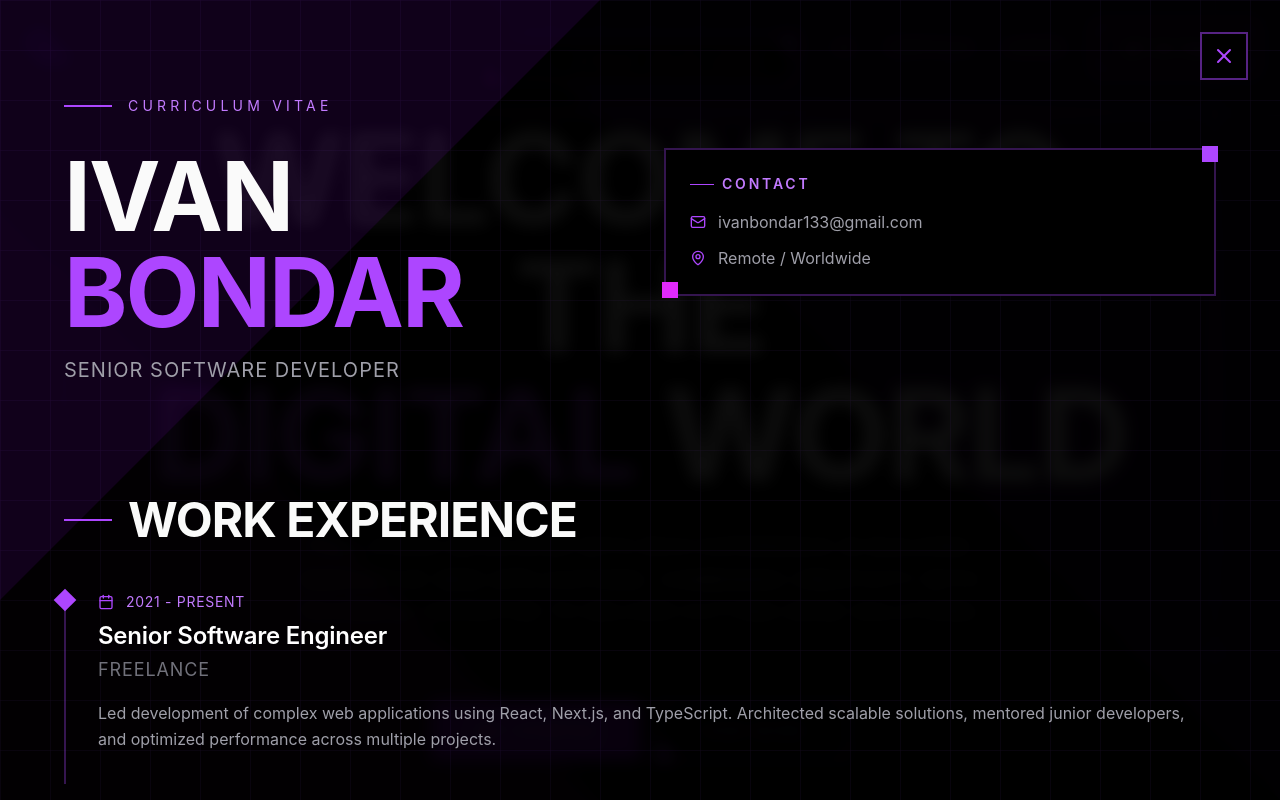
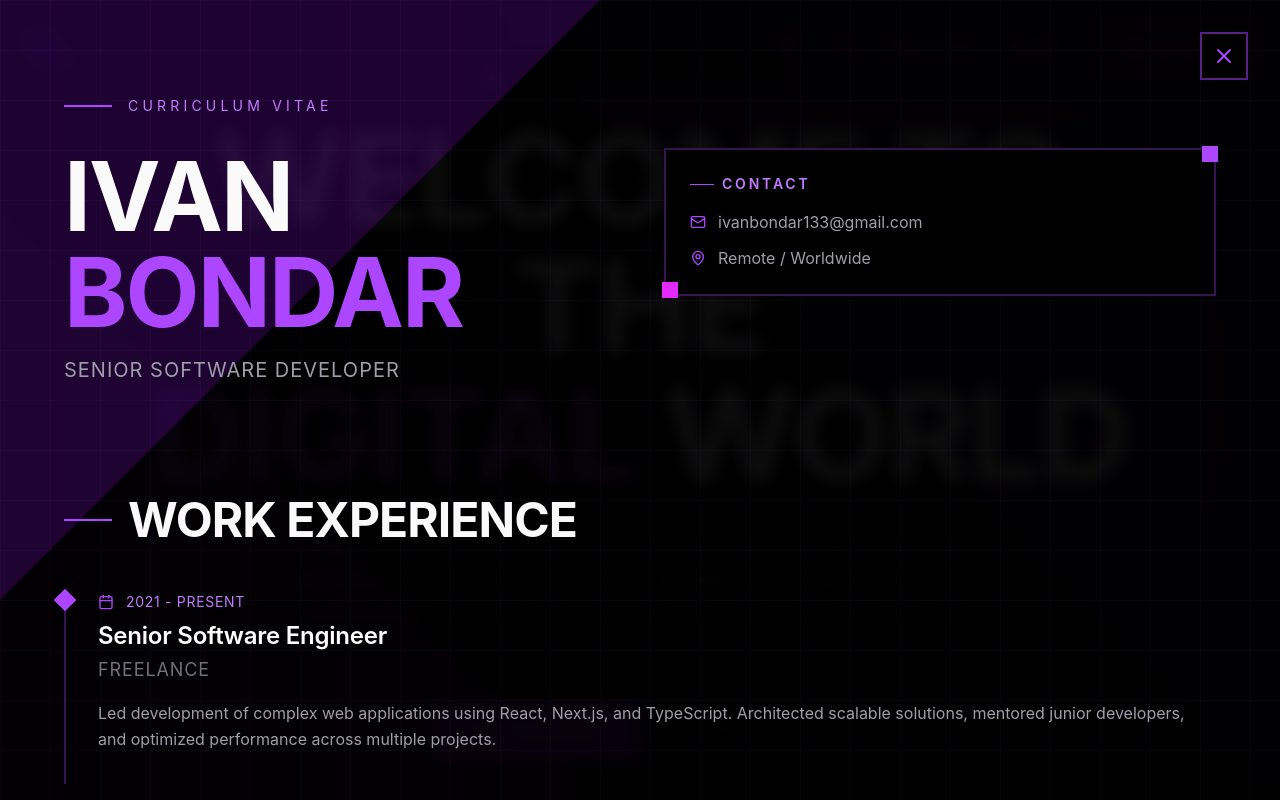
Before and after one commit to bondaritechart/ivanbondar133, a Next.js app: page / in a window 1280 px wide. Both pictures are taken after a click on the button "CV". Shown: the top 800 px of the page. Built offline with nearby package versions, Linux system fonts and the light colour scheme.

Commit message:
refactor

```diff
--- a/src/components/CV.tsx
+++ b/src/components/CV.tsx
@@ -3,7 +3,7 @@
 import { motion } from 'framer-motion';
 import { Mail, MapPin, Calendar, X } from 'lucide-react';
 import Image from 'next/image';
-import { GridPattern, CornerAccent } from './styling';
+import { GridPattern, CornerAccent, SectionLabel, SharpAccent, SectionHeading } from './styling';
 
 interface CVProps {
   isOpen: boolean;
@@ -85,9 +85,7 @@ export const CV = ({ isOpen, onClose }: CVProps) => {
         <GridPattern />
 
         {/* Sharp accents - smaller on mobile */}
-        <div className="absolute top-0 left-0 w-[300px] md:w-[600px] h-[300px] md:h-[600px] bg-purple-600/10" style={{
-          clipPath: 'polygon(0 0, 100% 0, 0 100%)'
-        }} />
+        <SharpAccent position="top-left" className="bg-purple-600/10" />
 
         <div className="max-w-6xl mx-auto relative z-10">
           {/* Header */}
@@ -97,10 +95,7 @@ export const CV = ({ isOpen, onClose }: CVProps) => {
             transition={{ duration: 0.8 }}
             className="mb-12 md:mb-20"
           >
-            <div className="flex items-center gap-4 mb-6 md:mb-8">
-              <div className="h-[2px] w-8 md:w-12 bg-purple-500" />
-              <p className="text-xs md:text-sm text-purple-400 uppercase tracking-[0.2em] md:tracking-[0.3em]">Curriculum Vitae</p>
-            </div>
+            <SectionLabel className="mb-6 md:mb-8">Curriculum Vitae</SectionLabel>
 
             <div className="grid md:grid-cols-2 gap-8 md:gap-12 mb-8 md:mb-12">
               <div>
@@ -146,10 +141,7 @@ export const CV = ({ isOpen, onClose }: CVProps) => {
             viewport={{ once: true }}
             className="mb-12 md:mb-20"
           >
-            <h2 className="text-3xl md:text-4xl lg:text-5xl mb-8 md:mb-12 flex items-center gap-4">
-              <div className="h-[2px] w-8 md:w-12 bg-purple-500" />
-              Work Experience
-            </h2>
+            <SectionHeading>Work Experience</SectionHeading>
 
             <div className="space-y-6 md:space-y-8">
               {workExperience.map((job, index) => (
@@ -184,10 +176,7 @@ export const CV = ({ isOpen, onClose }: CVProps) => {
             viewport={{ once: true }}
             className="mb-12 md:mb-20"
           >
-            <h2 className="text-3xl md:text-4xl lg:text-5xl mb-8 md:mb-12 flex items-center gap-4">
-              <div className="h-[2px] w-8 md:w-12 bg-purple-500" />
-              Companies Worked With
-            </h2>
+            <SectionHeading>Companies Worked With</SectionHeading>
 
             <div className="grid grid-cols-2 md:grid-cols-5 gap-3 md:gap-4">
               {companies.map((company, index) => (
@@ -225,10 +214,7 @@ export const CV = ({ isOpen, onClose }: CVProps) => {
             viewport={{ once: true }}
             className="mb-12 md:mb-20"
           >
-            <h2 className="text-3xl md:text-4xl lg:text-5xl mb-8 md:mb-12 flex items-center gap-4">
-              <div className="h-[2px] w-8 md:w-12 bg-purple-500" />
-              Education
-            </h2>
+            <SectionHeading>Education</SectionHeading>
 
             <div className="border-2 border-purple-500/30 p-6 md:p-8 bg-black relative group hover:border-purple-500 transition-colors duration-300">
               <CornerAccent position="top-right" size="md" />
@@ -251,10 +237,7 @@ export const CV = ({ isOpen, onClose }: CVProps) => {
             transition={{ duration: 0.8 }}
             viewport={{ once: true }}
           >
-            <h2 className="text-3xl md:text-4xl lg:text-5xl mb-8 md:mb-12 flex items-center gap-4">
-              <div className="h-[2px] w-8 md:w-12 bg-purple-500" />
-              Skills
-            </h2>
+            <SectionHeading>Skills</SectionHeading>
 
             <div className="grid md:grid-cols-2 gap-4 md:gap-6">
               {skills.map((skill, index) => (
--- a/src/components/Companies.tsx
+++ b/src/components/Companies.tsx
@@ -1,7 +1,7 @@
 "use client";
 
 import { motion } from 'framer-motion';
-import { GridPattern } from './styling';
+import { GridPattern, SectionLabel } from './styling';
 import { CompanyCard } from './CompanyCard';
 
 const companies = [
@@ -46,12 +46,9 @@ export const Companies = () => (
         whileInView={{ opacity: 1 }}
         transition={{ duration: 0.8 }}
         viewport={{ once: true }}
-        className="mb-12 md:mb-16 flex items-center gap-4"
+        className="mb-12 md:mb-16"
       >
-        <div className="h-[2px] w-8 md:w-12 bg-purple-500" />
-        <p className="text-xs md:text-sm text-purple-400 uppercase tracking-[0.2em] md:tracking-[0.3em]">
-          Career Path
-        </p>
+        <SectionLabel>Career Path</SectionLabel>
       </motion.div>
       <div className="grid grid-cols-1 sm:grid-cols-2 lg:grid-cols-5 gap-4 md:gap-6">
         {companies.map((company, index) => (
--- a/src/components/Contact.tsx
+++ b/src/components/Contact.tsx
@@ -3,7 +3,7 @@
 import { motion, AnimatePresence } from 'framer-motion';
 import { Mail, Linkedin, Github, Twitter, Send } from 'lucide-react';
 import { useState } from 'react';
-import { GridPattern, CornerAccent } from './styling';
+import { GridPattern, CornerAccent, SectionLabel, SharpAccent } from './styling';
 
 export const Contact = () => {
   const [formData, setFormData] = useState({
@@ -58,9 +58,7 @@ export const Contact = () => {
       <GridPattern />
 
       {/* Sharp accent - smaller on mobile */}
-      <div className="absolute bottom-0 left-0 w-[300px] md:w-[500px] h-[300px] md:h-[500px] bg-purple-600/10" style={{
-        clipPath: 'polygon(0 100%, 100% 100%, 0 0)'
-      }} />
+      <SharpAccent position="bottom-left" size="sm" className="bg-purple-600/10" />
 
       <div className="max-w-4xl mx-auto text-center relative z-10">
         <motion.div
@@ -69,11 +67,7 @@ export const Contact = () => {
           transition={{ duration: 0.8 }}
           viewport={{ once: true }}
         >
-          <div className="flex items-center justify-center gap-4 mb-6">
-            <div className="h-[2px] w-8 md:w-12 bg-purple-500" />
-            <p className="text-xs md:text-sm text-purple-400 uppercase tracking-[0.2em] md:tracking-[0.3em]">Contact</p>
-            <div className="h-[2px] w-8 md:w-12 bg-purple-500" />
-          </div>
+          <SectionLabel centered className="mb-6">Contact</SectionLabel>
 
           <h2 className="text-3xl md:text-5xl lg:text-7xl mb-6 md:mb-8">
             Get in Touch
--- a/src/components/Hero.tsx
+++ b/src/components/Hero.tsx
@@ -1,17 +1,13 @@
 "use client";
 
 import { motion } from 'framer-motion';
-import { GridPattern, CornerAccent } from './styling';
+import { GridPattern, CornerAccent, SharpAccent } from './styling';
 
 export const Hero = () => (
   <section className="min-h-screen flex items-center justify-center px-4 md:px-6 relative overflow-hidden">
     {/* Sharp gradient accents */}
-    <div className="absolute top-0 right-0 w-[400px] md:w-[800px] h-[400px] md:h-[800px] bg-purple-600/20" style={{
-      clipPath: 'polygon(100% 0, 100% 100%, 0 0)'
-    }}/>
-    <div className="absolute bottom-0 left-0 w-[300px] md:w-[600px] h-[300px] md:h-[600px] bg-fuchsia-600/20" style={{
-      clipPath: 'polygon(0 100%, 100% 100%, 0 0)'
-    }}/>
+    <SharpAccent position="top-right" size="lg" />
+    <SharpAccent position="bottom-left" color="fuchsia" />
 
     {/* Technical grid */}
     <GridPattern opacity="medium" />
@@ -84,7 +80,6 @@ export const Hero = () => (
             href="#work"
             className="group bg-black relative w-full sm:w-auto px-8 md:px-10 py-3 md:py-4 border-2 border-purple-500 text-purple-400 hover:text-white hover:bg-purple-500 transition-all duration-300 uppercase tracking-widest text-center text-sm md:text-base"
           >
-            <CornerAccent position="bottom-left" size="md" showOn="always" />
             View Work
           </a>
         </motion.div>
--- a/src/components/Portfolio.tsx
+++ b/src/components/Portfolio.tsx
@@ -2,7 +2,7 @@
 
 import { motion } from 'framer-motion';
 import { Code2, Palette, Database, Zap } from 'lucide-react';
-import { GridPattern, CornerAccent } from './styling';
+import { GridPattern, CornerAccent, SectionLabel, SharpAccent } from './styling';
 
 interface Skill {
   id: number;
@@ -63,9 +63,7 @@ export const Portfolio = () => (
     <GridPattern />
 
     {/* Sharp accent - hidden on mobile */}
-    <div className="hidden md:block absolute top-0 right-0 w-[400px] h-[400px] bg-purple-600/10" style={{
-      clipPath: 'polygon(100% 0, 100% 100%, 50% 100%)'
-    }} />
+    <SharpAccent position="top-right" className="hidden md:block w-[400px] h-[400px] bg-purple-600/10" />
 
     <div className="max-w-7xl mx-auto relative z-10">
       <motion.div
@@ -75,10 +73,7 @@ export const Portfolio = () => (
         viewport={{ once: true }}
         className="mb-12 md:mb-20"
       >
-        <div className="flex items-center gap-4 mb-6">
-          <div className="h-[2px] w-8 md:w-12 bg-purple-500" />
-          <p className="text-xs md:text-sm text-purple-400 uppercase tracking-[0.2em] md:tracking-[0.3em]">Expertise</p>
-        </div>
+        <SectionLabel className="mb-6">Expertise</SectionLabel>
         <h2 className="text-3xl md:text-5xl lg:text-7xl mb-4 md:mb-6">
           Technical Skills
         </h2>
--- /dev/null
+++ b/src/components/styling/SectionHeading.tsx
@@ -0,0 +1,13 @@
+import { ReactNode } from 'react';
+
+interface SectionHeadingProps {
+  children: ReactNode;
+  className?: string;
+}
+
+export const SectionHeading = ({ children, className = '' }: SectionHeadingProps) => (
+  <h2 className={`text-3xl md:text-4xl lg:text-5xl mb-8 md:mb-12 flex items-center gap-4 ${className}`}>
+    <div className="h-[2px] w-8 md:w-12 bg-purple-500" />
+    {children}
+  </h2>
+);
--- /dev/null
+++ b/src/components/styling/SectionLabel.tsx
@@ -0,0 +1,15 @@
+interface SectionLabelProps {
+  children: string;
+  centered?: boolean;
+  className?: string;
+}
+
+export const SectionLabel = ({ children, centered = false, className = '' }: SectionLabelProps) => (
+  <div className={`flex items-center gap-4 ${centered ? 'justify-center' : ''} ${className}`}>
+    <div className="h-[2px] w-8 md:w-12 bg-purple-500" />
+    <p className="text-xs md:text-sm text-purple-400 uppercase tracking-[0.2em] md:tracking-[0.3em]">
+      {children}
+    </p>
+    {centered && <div className="h-[2px] w-8 md:w-12 bg-purple-500" />}
+  </div>
+);
--- /dev/null
+++ b/src/components/styling/SharpAccent.tsx
@@ -0,0 +1,55 @@
+type Position = 'top-left' | 'top-right' | 'bottom-left' | 'bottom-right';
+type Color = 'purple' | 'fuchsia';
+
+interface SharpAccentProps {
+  position: Position;
+  color?: Color;
+  size?: 'sm' | 'md' | 'lg';
+  className?: string;
+}
+
+const positionStyles: Record<Position, { placement: string; clipPath: string }> = {
+  'top-left': {
+    placement: 'top-0 left-0',
+    clipPath: 'polygon(0 0, 100% 0, 0 100%)',
+  },
+  'top-right': {
+    placement: 'top-0 right-0',
+    clipPath: 'polygon(100% 0, 100% 100%, 0 0)',
+  },
+  'bottom-left': {
+    placement: 'bottom-0 left-0',
+    clipPath: 'polygon(0 100%, 100% 100%, 0 0)',
+  },
+  'bottom-right': {
+    placement: 'bottom-0 right-0',
+    clipPath: 'polygon(100% 0, 100% 100%, 0 100%)',
+  },
+};
+
+const sizeClasses: Record<string, string> = {
+  sm: 'w-[300px] md:w-[500px] h-[300px] md:h-[500px]',
+  md: 'w-[300px] md:w-[600px] h-[300px] md:h-[600px]',
+  lg: 'w-[400px] md:w-[800px] h-[400px] md:h-[800px]',
+};
+
+const colorClasses: Record<Color, string> = {
+  purple: 'bg-purple-600/20',
+  fuchsia: 'bg-fuchsia-600/20',
+};
+
+export const SharpAccent = ({
+  position,
+  color = 'purple',
+  size = 'md',
+  className = ''
+}: SharpAccentProps) => {
+  const { placement, clipPath } = positionStyles[position];
+
+  return (
+    <div
+      className={`absolute ${placement} ${sizeClasses[size]} ${colorClasses[color]} ${className}`}
+      style={{ clipPath }}
+    />
+  );
+};
--- a/src/components/styling/index.ts
+++ b/src/components/styling/index.ts
@@ -1,2 +1,5 @@
 export { CornerAccent } from './CornerAccent';
 export { GridPattern } from './GridPattern';
+export { SectionLabel } from './SectionLabel';
+export { SharpAccent } from './SharpAccent';
+export { SectionHeading } from './SectionHeading';
```
